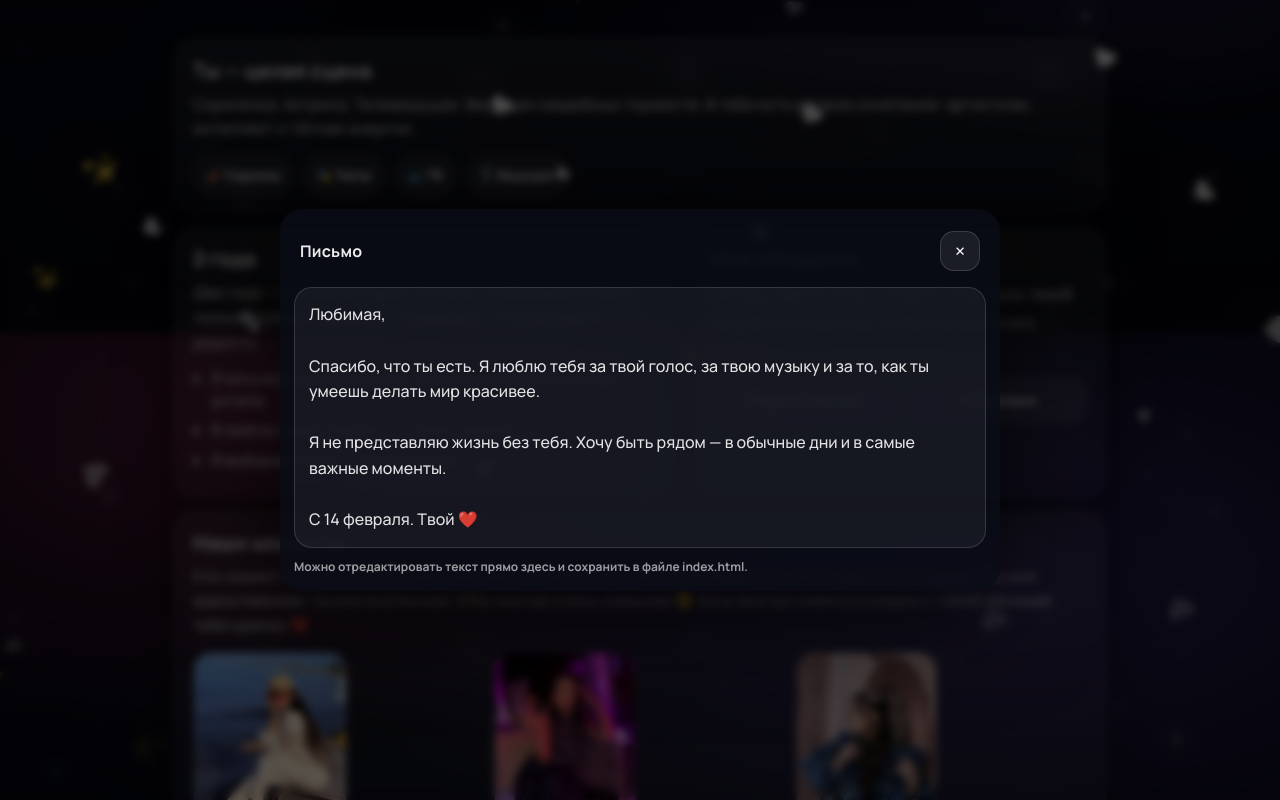
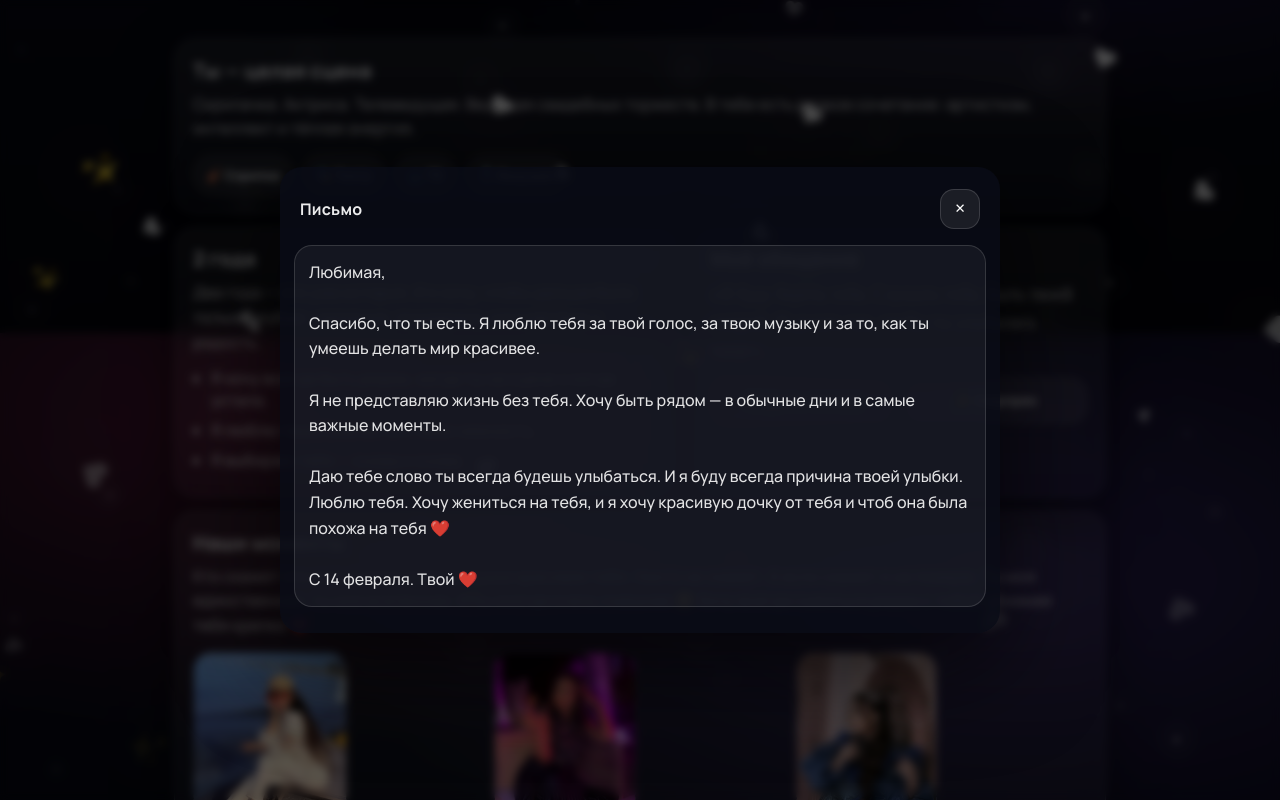
Before and after one commit to dovlet-git/My-life-my-love, a plain HTML site: page index.html in a window 1280 px wide. Both pictures are taken after a click on the button "Открыть письмо". Shown: the part 467-1267 px from the top of the page. Drawn offline with nearby package versions, Linux system fonts and the light colour scheme; a web font is replaced by a local one.

Commit message:
Update index.html

```diff
--- a/index.html
+++ b/index.html
@@ -122,9 +122,10 @@
         Спасибо, что ты есть. Я люблю тебя за твой голос, за твою музыку и за то,
         как ты умеешь делать мир красивее.<br><br>
         Я не представляю жизнь без тебя. Хочу быть рядом — в обычные дни и в самые важные моменты.<br><br>
+        Даю тебе слово ты всегда будешь улыбаться. И я буду всегда причина твоей улыбки. Люблю тебя.
+        Хочу жениться на тебя, и я хочу красивую дочку от тебя и чтоб она была похожа на тебя ❤️<br><br>
         С 14 февраля. Твой ❤️
       </div>
-      <div class="modalHint">Можно отредактировать текст прямо здесь и сохранить в файле index.html.</div>
     </form>
   </dialog>
 
```
